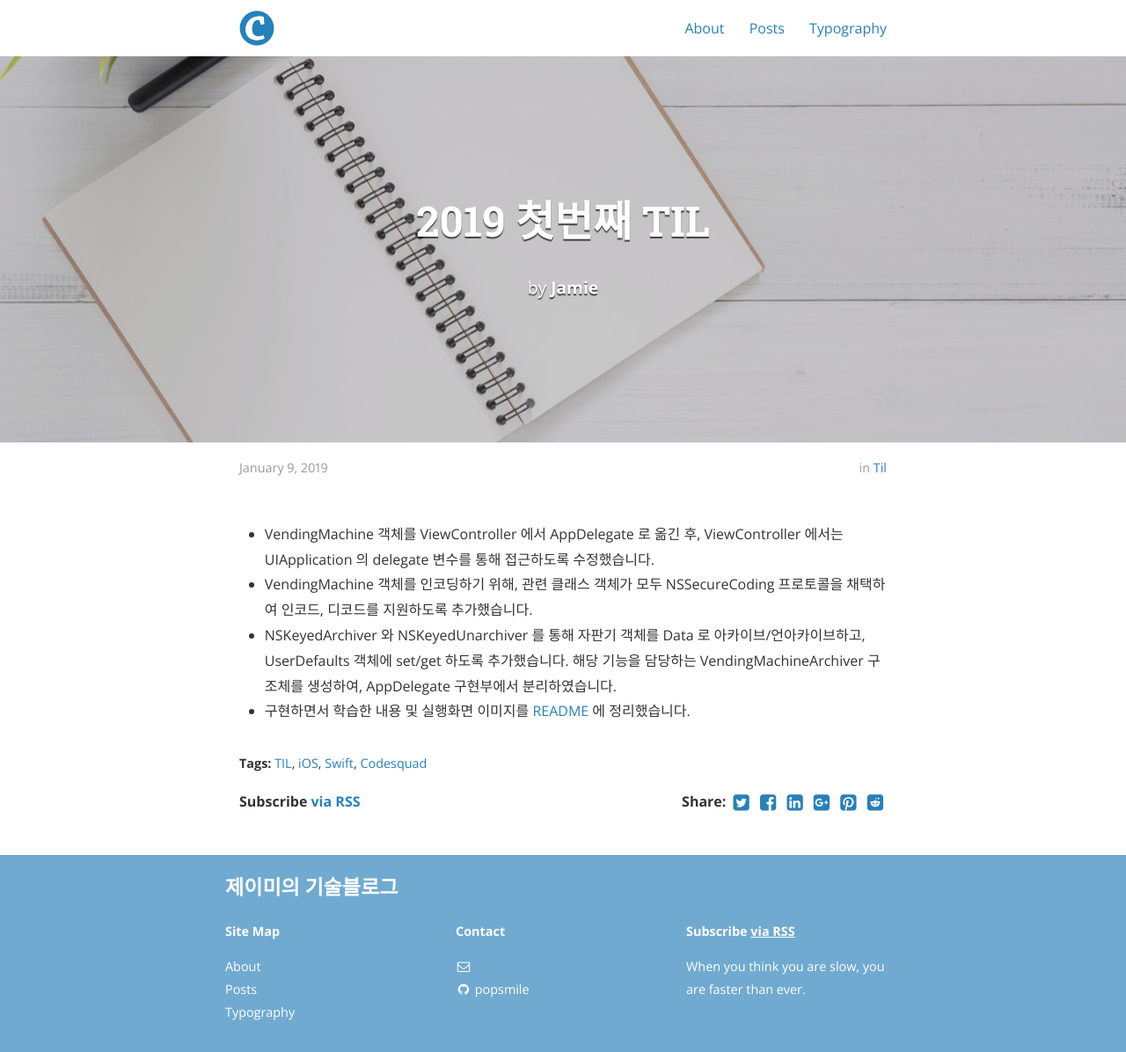
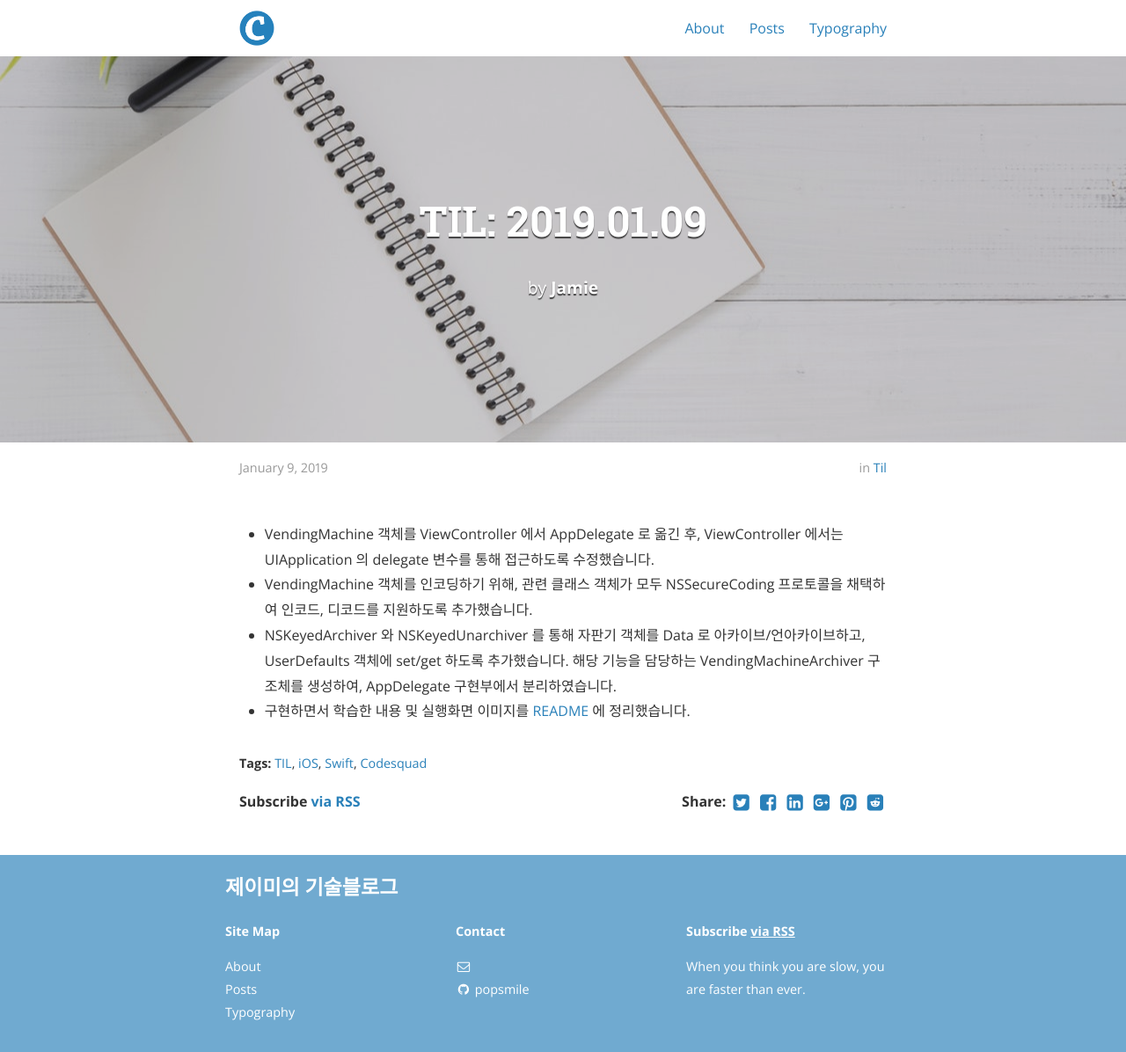
Before and after one commit to popsmile/popsmile.github.io, a Jekyll site: the page built from _posts/2019-01-09-TIL.markdown, in a window 1280 px wide. Shown: the whole page at 88% size. Built offline with Jekyll 4.4.1, drawn with Linux system fonts in a browser that asks for light colours; nearby versions of some CDN libraries.

Commit message:
Modify: the title form of TIL

```diff
--- a/_posts/2019-01-09-TIL.markdown
+++ b/_posts/2019-01-09-TIL.markdown
@@ -1,6 +1,6 @@
 ---
 layout: post
-title:  "2019 첫번째 TIL"
+title:  "TIL: 2019.01.09"
 date:   2019-01-09 00:48:00
 author: Jamie
 categories: TIL
```
